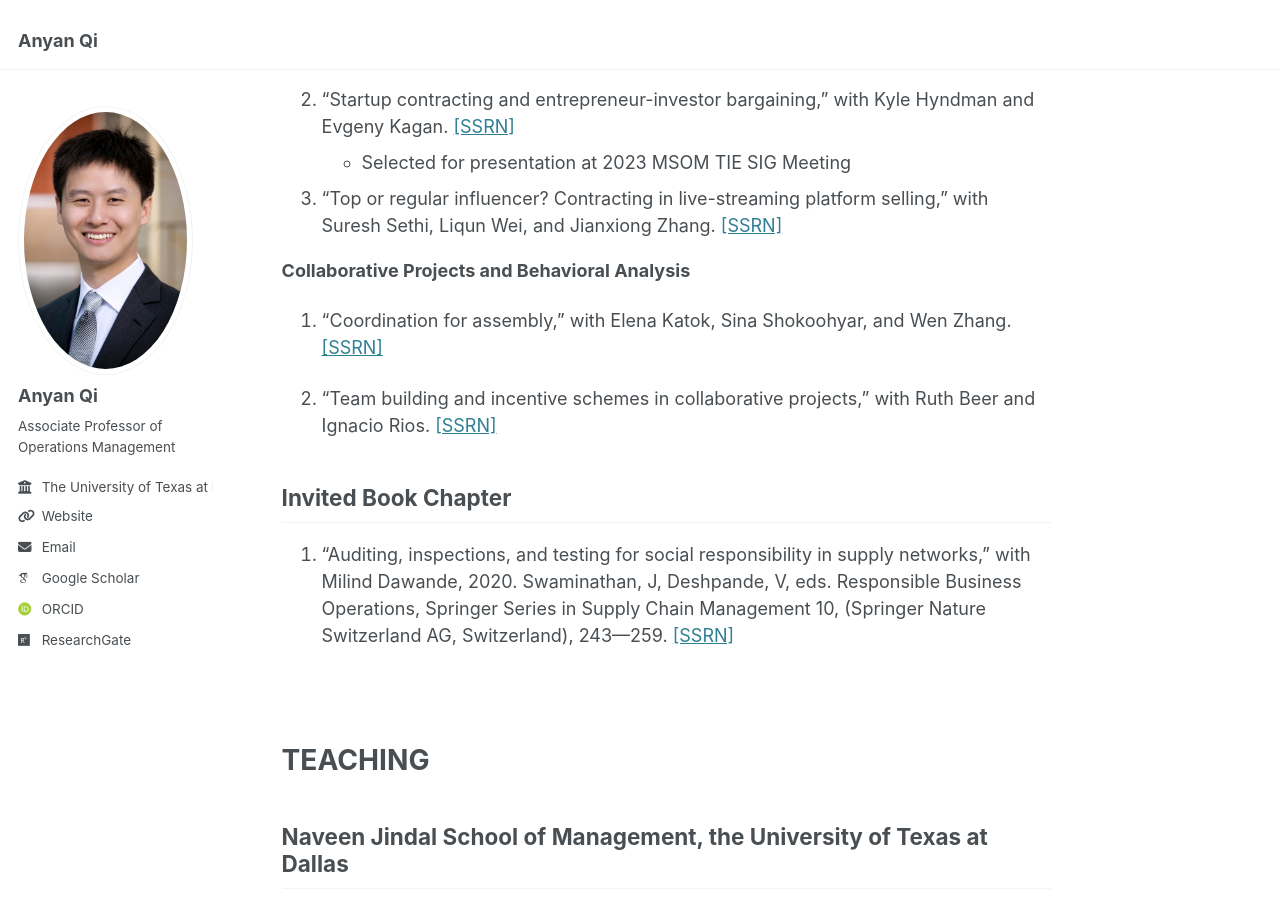
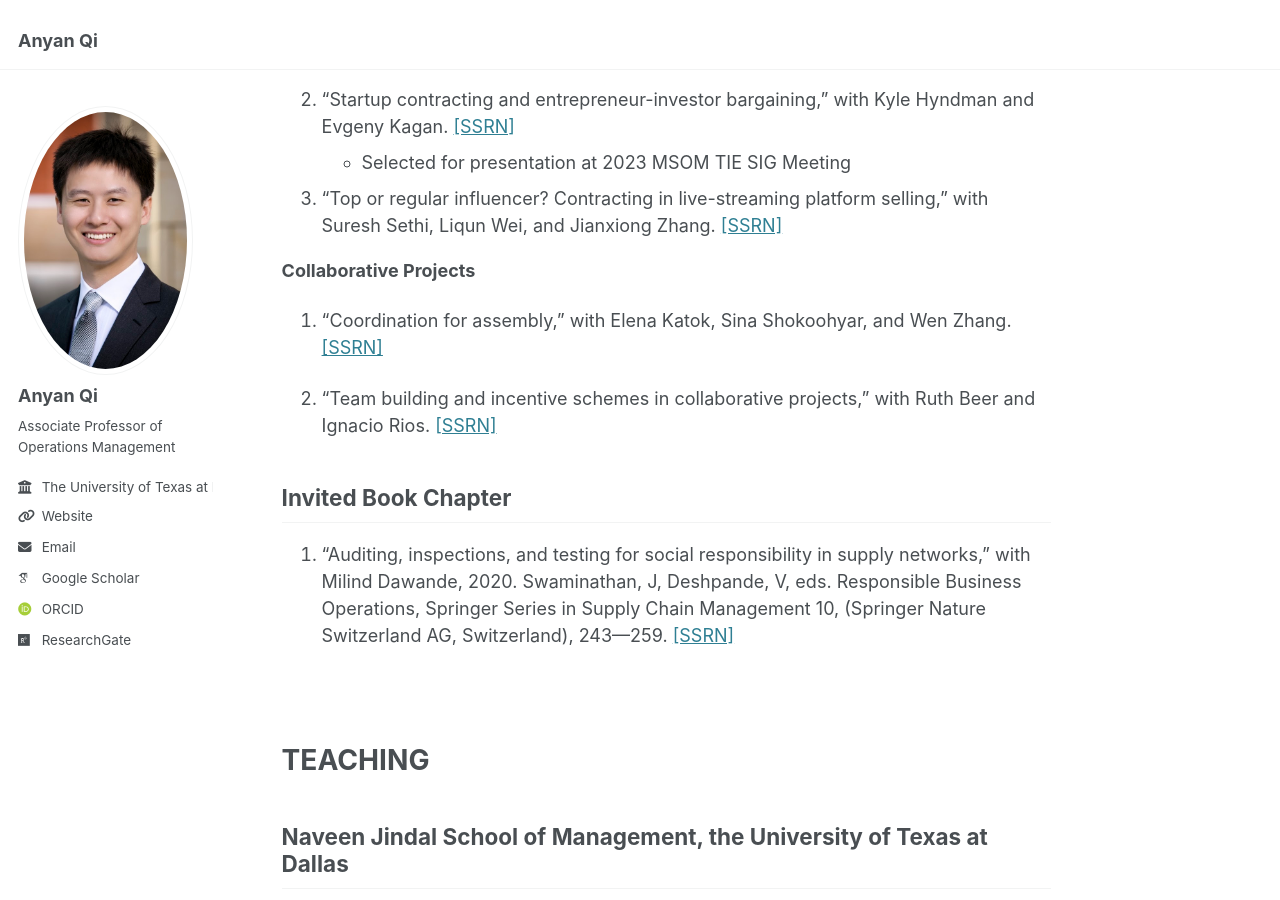
Before and after one commit to qi-anyan/qi-anyan.github.io, a Jekyll site: the page built from _pages/about.md, in a window 1280 px wide and 900 px high, scrolled down 2981 px. Built offline with Jekyll 4.4.1, drawn with Linux system fonts in a browser that asks for light colours; some web fonts are replaced.

Commit message:
Initial commit

```diff
--- a/_pages/about.md
+++ b/_pages/about.md
@@ -84,7 +84,7 @@ Papers under Review/Revision
 
 1. "Top or regular influencer? Contracting in live-streaming platform selling," with Suresh Sethi, Liqun Wei, and Jianxiong Zhang. [[SSRN]](https://papers.ssrn.com/sol3/papers.cfm?abstract_id=3668390)
 
-**Collaborative Projects and Behavioral Analysis**
+**Collaborative Projects**
 
 1. “Coordination for assembly,” with Elena Katok, Sina Shokoohyar, and Wen Zhang. [[SSRN]](https://papers.ssrn.com/sol3/papers.cfm?abstract_id=2889868)
 
```
